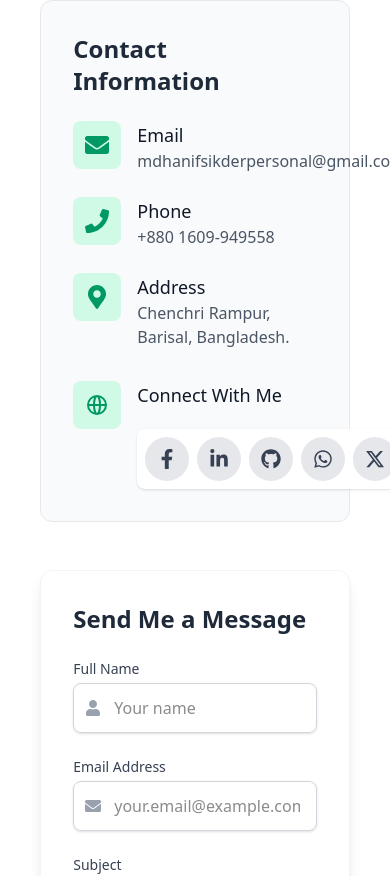
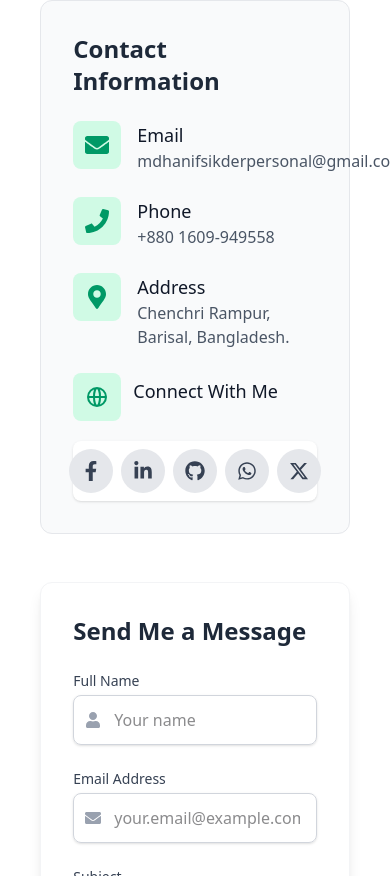
Before and after one commit to hanifsikder921/hanifsikder-portfolio, a React (Vite) app: page / in a window 390 px wide. Shown: the part 11124-12000 px from the top of the page. Built offline with nearby package versions, Linux system fonts and the light colour scheme.

Commit message:
mobile responsive done

```diff
--- a/src/pages/Home/ContactForm/ContactForm.jsx
+++ b/src/pages/Home/ContactForm/ContactForm.jsx
@@ -138,7 +138,8 @@ const ContactForm = () => {
                 </div>
 
                 {/* Social Links - Now inside space-y-6 container */}
-                <div className="flex items-start pt-2 ">
+                <div>
+                  <div className="flex items-center gap-3  ">
                     <div className="flex-shrink-0 bg-emerald-100 rounded-lg p-3">
                       <svg
                         className="h-6 w-6 text-emerald-600"
@@ -154,9 +155,10 @@ const ContactForm = () => {
                         />
                       </svg>
                     </div>
-                  <div className="ml-4">
                     <h4 className="text-lg font-medium text-gray-900 mb-3">Connect With Me</h4>
-                    <div className="flex md:space-x-4 space-x-2 bg-white shadow  mt-5 md:p-3 p-2 rounded-lg ">
+                  </div>
+                  <div >
+                    <div className="flex md:space-x-4 space-x-2 bg-white shadow  mt-5 md:p-3 p-2 rounded-lg place-items-center place-content-center ">
                       <a
                         href="https://www.facebook.com/hanifsikder922"
                         target="_blank"
```
Lines whose indentation alone changed are shown as unchanged.
